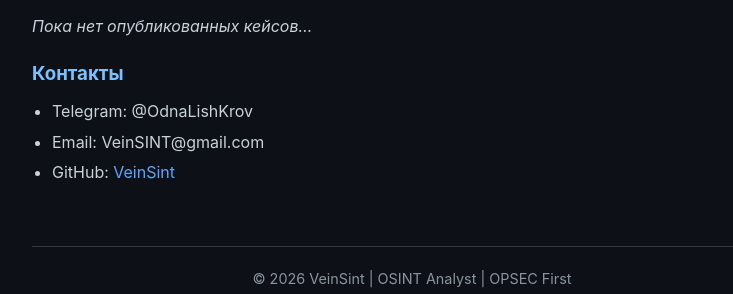
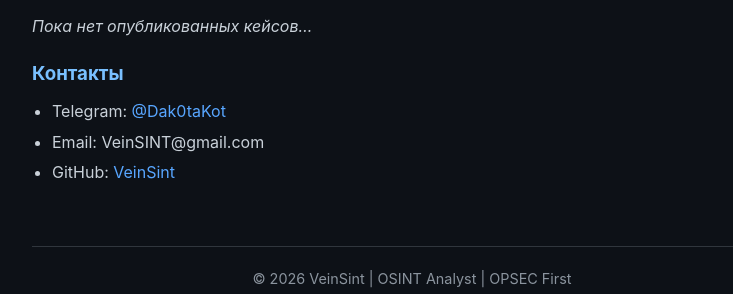
Before and after one commit to VeinSint/veinsint.github.io, a Jekyll site: the page built from index.md, in a window 1280 px wide. Shown: the part 583-877 px from the top of the page, without its empty margins (228-961 px from the left). Built offline with Jekyll 4.4.1, drawn with Linux system fonts in a browser that asks for light colours.

Commit message:
Update index.md

```diff
--- a/index.md
+++ b/index.md
@@ -18,6 +18,6 @@ title: Главная
 *Пока нет опубликованных кейсов...*
 
 ### Контакты
-- Telegram: @OdnaLishKrov
+- Telegram: [@Dak0taKot](https://t.me/@Dak0taKot)
 - Email: VeinSINT@gmail.com
 - GitHub: [VeinSint](https://github.com/VeinSint)
```
